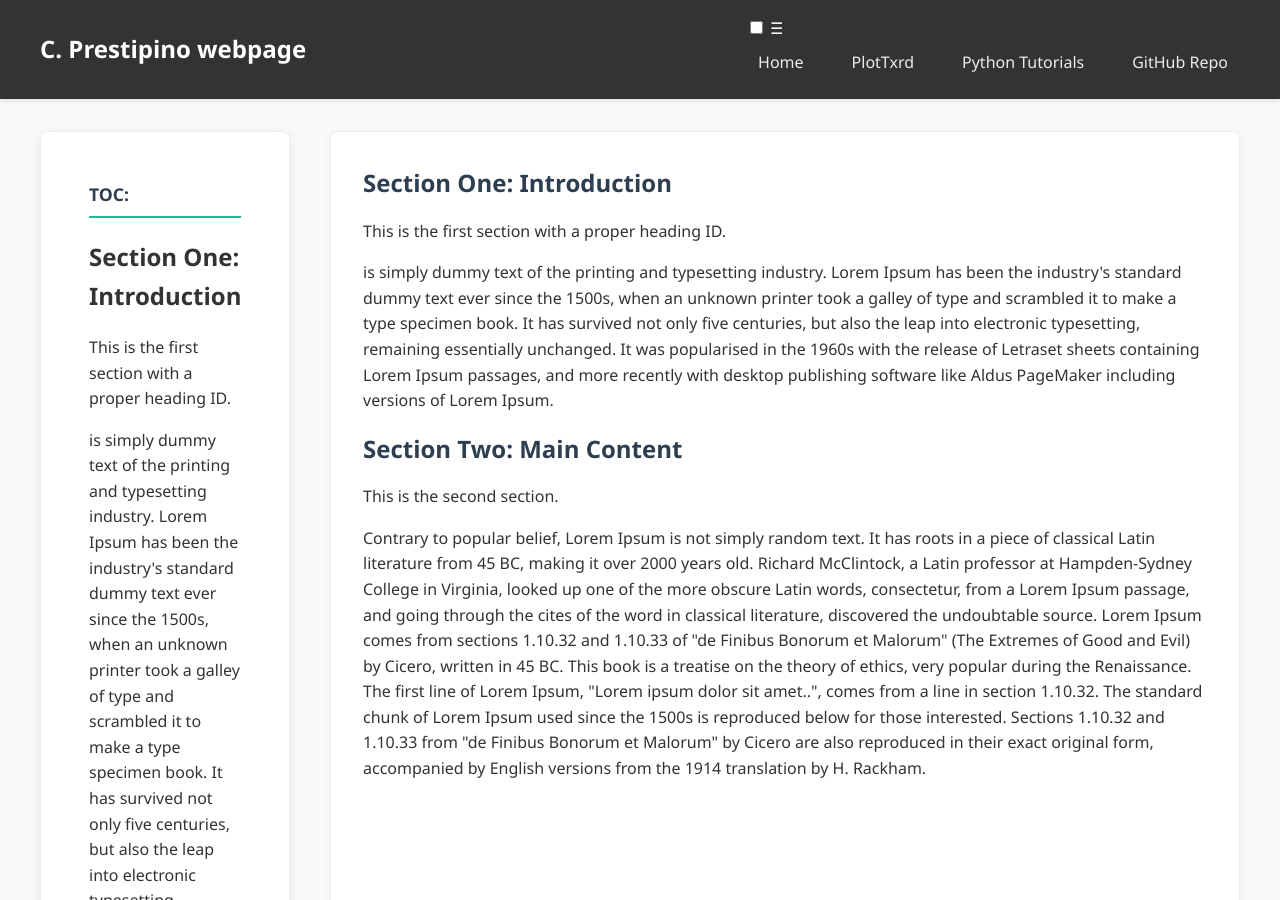
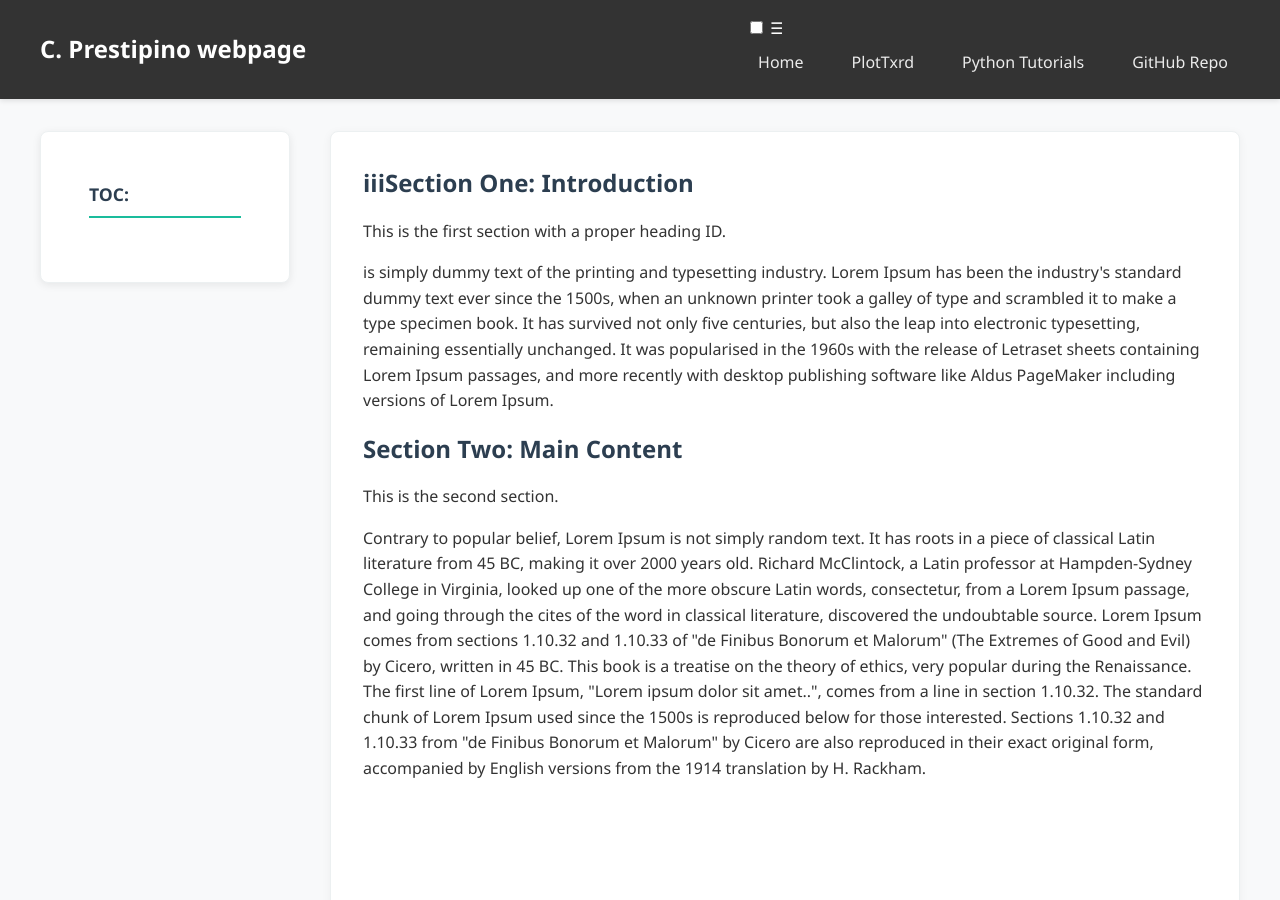
Before and after one commit to Prestipino/Prestipino.github.io, a Jekyll site: the page built from test-toc.html, in a window 1280 px wide and 900 px high. Built offline with Jekyll 4.4.1, drawn with Linux system fonts in a browser that asks for light colours; some of the changed lines change nothing that is shown; some of the changed text lies outside the part shown.

Commit message:
test again

```diff
--- a/_layouts/page-with-toc.html
+++ b/_layouts/page-with-toc.html
@@ -36,7 +36,7 @@
             <aside class="sidebar">
                 <nav class="sidebar-toc">
                     <h3>TOC:</h3>
-                    {{ content | toc_only }}
+                     <ul id="toc"></ul>
                 </nav>
             </aside>
 
@@ -53,39 +53,7 @@
         </div>
     </footer>
 <script>
-// RELIABLE FIX for anchor links with fixed header
-document.addEventListener('DOMContentLoaded', function() {
-    const header = document.querySelector('.site-header');
-    if (!header) return;
-
-    const headerHeight = header.offsetHeight;
-    const offset = headerHeight + 20; // 20px extra breathing room
-
-    // Fix ALL anchor links on the page
-    document.querySelectorAll('a[href^="#"]').forEach(link => {
-        link.addEventListener('click', function(e) {
-            const href = this.getAttribute('href');
-            if (href === '#') return;
-
-            const target = document.querySelector(href);
-            if (target) {
-                e.preventDefault();
-
-                // Calculate position
-                const targetPosition = target.offsetTop - offset;
-
-                // Smooth scroll
-                window.scrollTo({
-                    top: targetPosition,
-                    behavior: 'smooth'
-                });
-
-                // Update URL without scrolling
-                history.pushState(null, null, href);
-            }
-        });
-    });
-});
+<script src="{{ '/assets/js/toc.js' | relative_url }}"></script>
 </script>
 </body>
 </html>
--- a/test-toc.html
+++ b/test-toc.html
@@ -2,11 +2,10 @@
 layout: page-with-toc
 title: "TOC Test Page"
 description: "Testing table of contents"
-toc: true
 ---
 
 <section>
-<h2 id="section-one">Section One: Introduction</h2>
+<h2 id="section-one">iiiSection One: Introduction</h2>
 <p>This is the first section with a proper heading ID.</p>
 <p> is simply dummy text of the printing and typesetting
   industry. Lorem Ipsum has been the industry's standard dummy text
```
